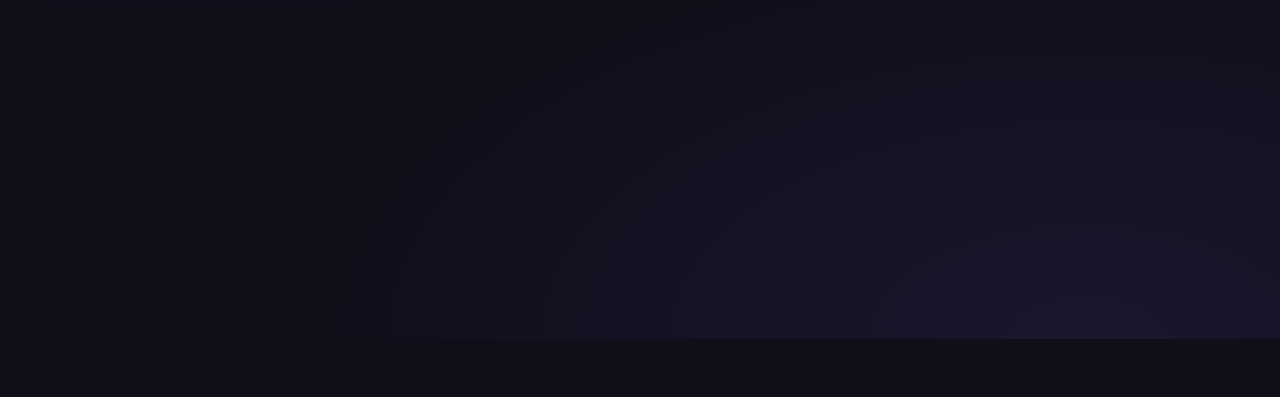
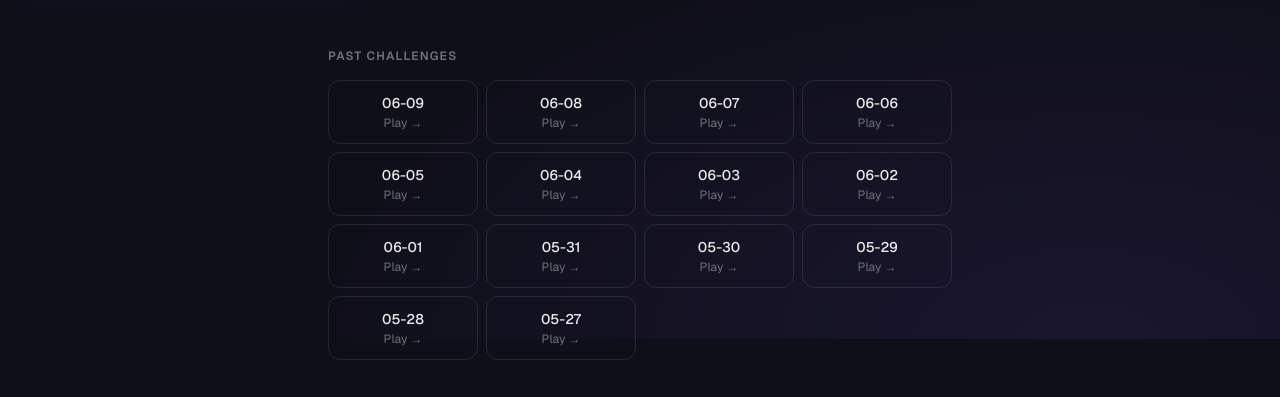
Before and after one commit to Philippe1179/Quizio, a Next.js app: page /daily in a window 1280 px wide. Shown: the part 461-858 px from the top of the page. Before the commit the page ends 800 px from the top, so only its background shows below. Built offline with nearby package versions, Linux system fonts and the light colour scheme; no server answers.

Commit message:
feat: add past challenges access on daily page and leaderboard
Daily page now shows a 14-day archive grid below the game.
Leaderboard accordion expanded rows show a Play link at the top.

```diff
--- a/src/app/daily/page.tsx
+++ b/src/app/daily/page.tsx
@@ -1,10 +1,20 @@
+import Link from 'next/link';
 import Nav from '@/components/ui/Nav';
 import DailyGame from '@/components/daily/DailyGame';
 import { getDailyQuestions, getTodayUTC } from '@/lib/daily';
 
+function getPastDays(todayUTC: string, count: number): string[] {
+  return Array.from({ length: count }, (_, i) => {
+    const d = new Date(todayUTC + 'T12:00:00Z');
+    d.setUTCDate(d.getUTCDate() - (i + 1));
+    return d.toISOString().slice(0, 10);
+  });
+}
+
 export default function DailyPage() {
   const dateStr = getTodayUTC();
   const questions = getDailyQuestions(dateStr);
+  const pastDays = getPastDays(dateStr, 14);
 
   return (
     <div className="min-h-screen">
@@ -20,6 +30,22 @@ export default function DailyPage() {
           </p>
         </div>
         <DailyGame questions={questions} dateStr={dateStr} />
+
+        <section className="mt-12 flex flex-col gap-4">
+          <h2 className="text-xs font-semibold text-zinc-500 uppercase tracking-widest">Past Challenges</h2>
+          <div className="grid grid-cols-2 sm:grid-cols-4 gap-2">
+            {pastDays.map((date) => (
+              <Link
+                key={date}
+                href={`/daily/${date}`}
+                className="rounded-xl border border-black/10 dark:border-white/10 px-4 py-3 text-center hover:border-black/30 dark:hover:border-white/30 transition-colors"
+              >
+                <p className="text-sm font-medium">{date.slice(5)}</p>
+                <p className="text-xs text-zinc-500 mt-0.5">Play →</p>
+              </Link>
+            ))}
+          </div>
+        </section>
       </main>
     </div>
   );
--- a/src/app/leaderboard/page.tsx
+++ b/src/app/leaderboard/page.tsx
@@ -325,7 +325,14 @@ export default function LeaderboardPage() {
                       </button>
 
                       {isExpanded && (
-                        <div className="border-t border-white/10 px-5 py-4 flex flex-col gap-2">
+                        <div className="border-t border-white/10 px-5 py-4 flex flex-col gap-3">
+                          <Link
+                            href={`/daily/${date}`}
+                            className="self-start text-xs font-medium text-indigo-400 hover:text-indigo-300 transition-colors"
+                          >
+                            Play this challenge →
+                          </Link>
+                          <div className="flex flex-col gap-2">
                           {expandedLoading ? (
                             [...Array(3)].map((_, i) => (
                               <div key={i} className="h-12 rounded-lg bg-white/5 animate-pulse" />
@@ -360,6 +367,7 @@ export default function LeaderboardPage() {
                               return <div key={entry.userId} className={baseCls}>{inner}</div>;
                             })
                           )}
+                          </div>
                         </div>
                       )}
                     </div>
```
